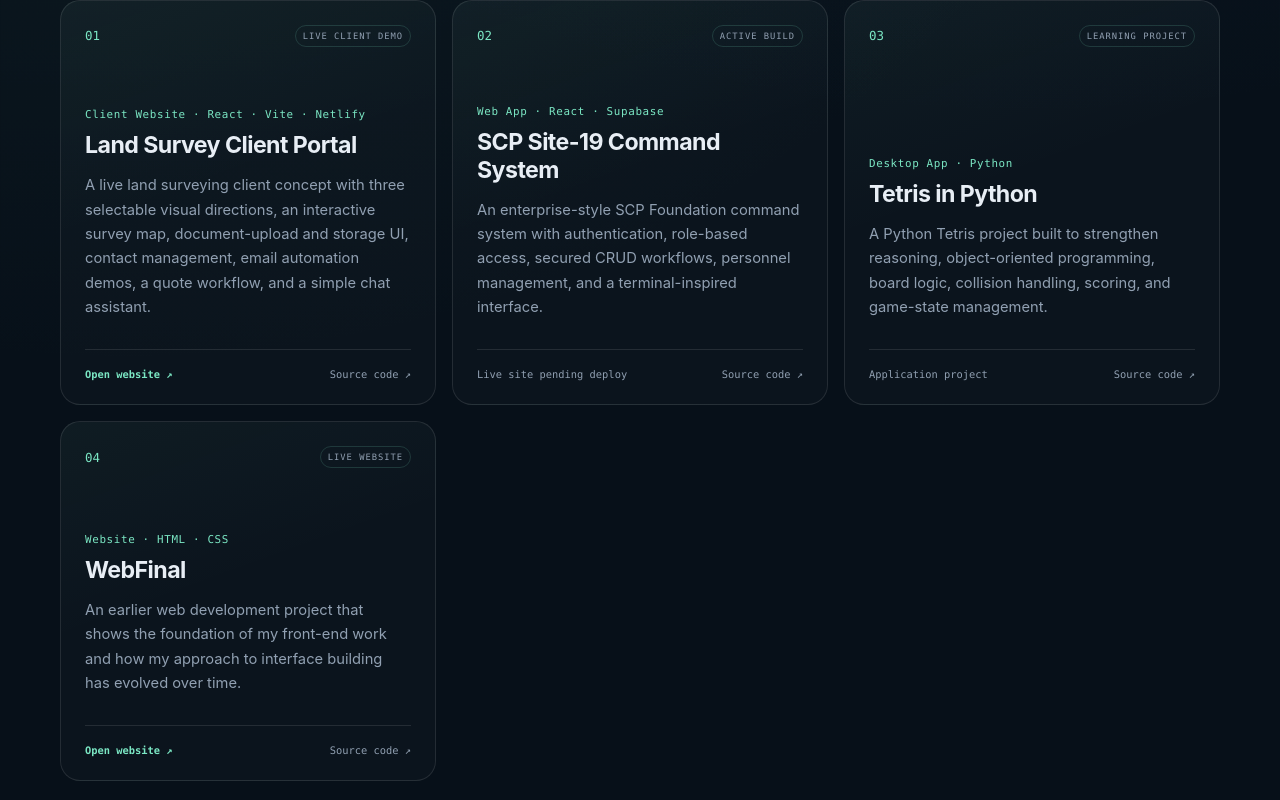
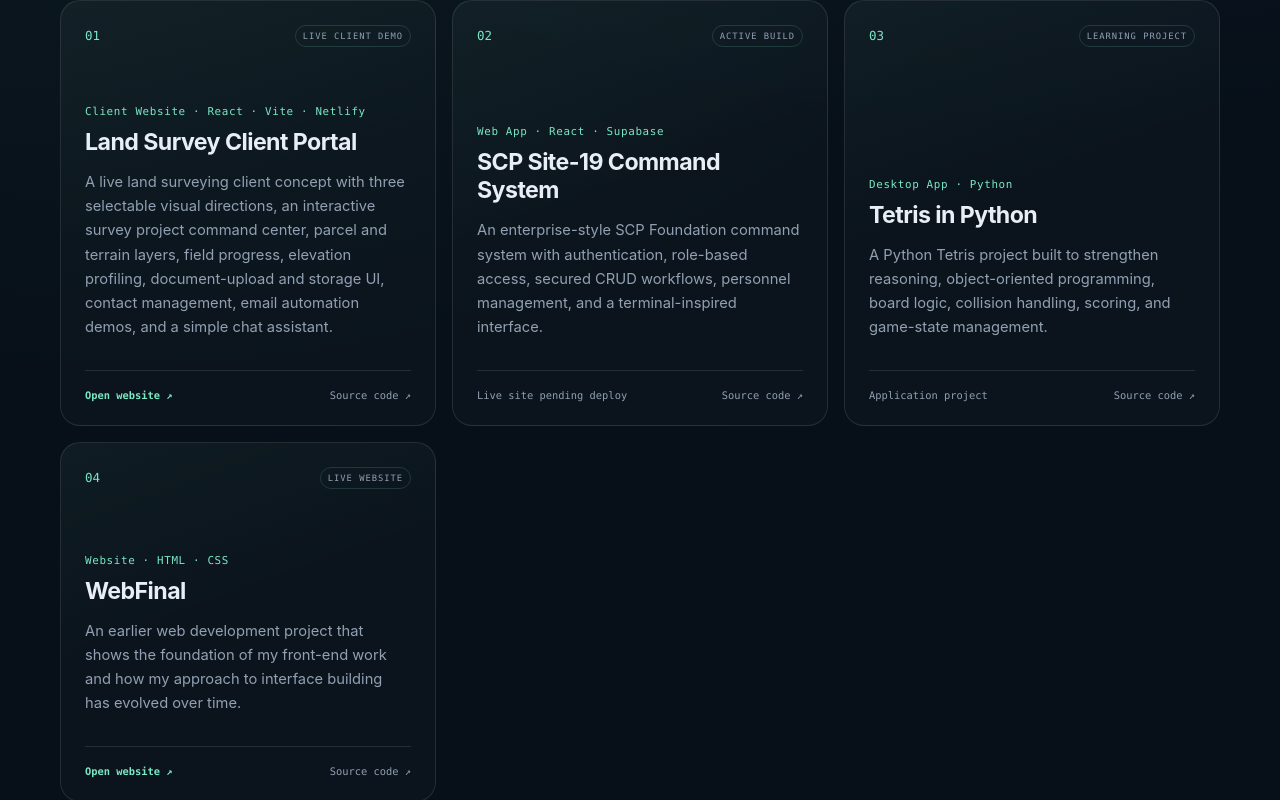
Before and after one commit to Kelby1/kelby-Portfolio, a React (Vite) app: page / in a window 1280 px wide. Shown: the part 2033-2833 px from the top of the page. Built offline with nearby package versions, Linux system fonts and the light colour scheme.

Commit message:
Update portfolio with survey command center features

```diff
--- a/src/App.jsx
+++ b/src/App.jsx
@@ -32,7 +32,7 @@ const projects = [
     title: "Land Survey Client Portal",
     type: "Client Website · React · Vite · Netlify",
     description:
-      "A live land surveying client concept with three selectable visual directions, an interactive survey map, document-upload and storage UI, contact management, email automation demos, a quote workflow, and a simple chat assistant.",
+      "A live land surveying client concept with three selectable visual directions, an interactive survey project command center, parcel and terrain layers, field progress, elevation profiling, document-upload and storage UI, contact management, email automation demos, and a simple chat assistant.",
     liveUrl: "https://kelby-land-survey-client.netlify.app",
     repoUrl: "https://github.com/Kelby1/land-survey-client-website",
     status: "LIVE CLIENT DEMO",
```
